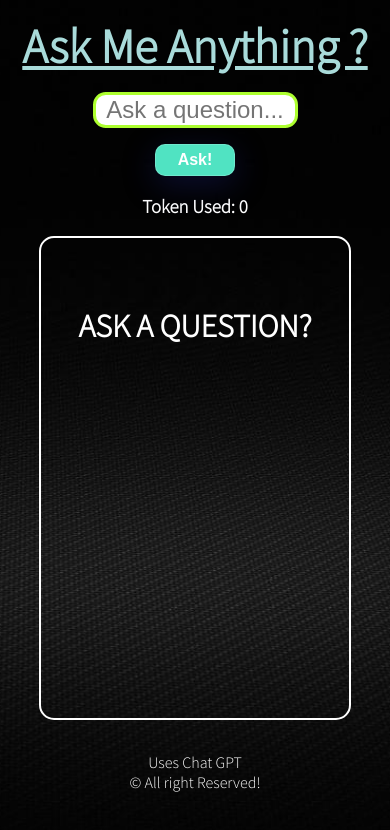
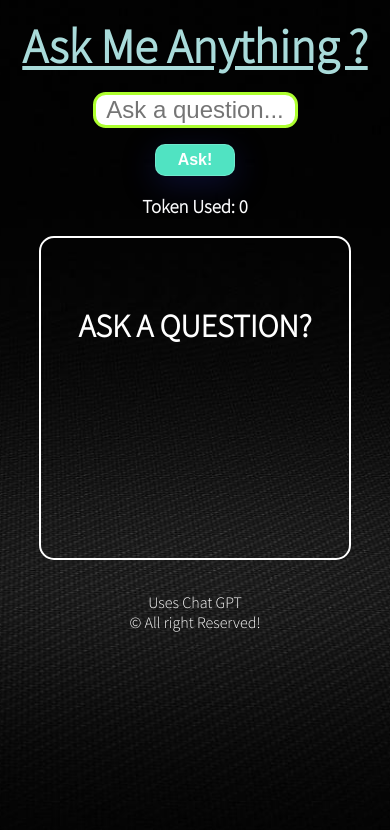
Before and after one commit to Abhishek7Tech/Ask-Me-Anything, a React (Create React App) app: page / in a window 390 px wide. Shown: the top 830 px of the page. Built offline with nearby package versions, Linux system fonts and the light colour scheme.

Commit message:
added media queries

```diff
--- a/src/components/answer/_answer.scss
+++ b/src/components/answer/_answer.scss
@@ -23,3 +23,9 @@
     }
 
 }
+
+@media screen and (max-width: 612px){
+    .paragraph{
+        height: 20rem;
+    }
+}
--- a/src/components/header/_header.scss
+++ b/src/components/header/_header.scss
@@ -30,3 +30,9 @@
     }
   }
 }
+
+@media screen and (max-width:380px) {
+  .heading{
+    font-size: 2.5rem;
+  }
+}
--- a/src/css/app.css
+++ b/src/css/app.css
@@ -27,6 +27,10 @@ body, html {
     color: lightgreen; }
   100% {
     color: lightblue; } }
+
+@media screen and (max-width: 380px) {
+  .heading {
+    font-size: 2.5rem; } }
 
 .search {
   text-align: center; }
@@ -77,6 +81,10 @@ body, html {
     text-align: center;
     padding-top: 15%; }
 
+@media screen and (max-width: 612px) {
+  .paragraph {
+    height: 20rem; } }
+
 footer {
   text-align: center;
   color: white;
```
